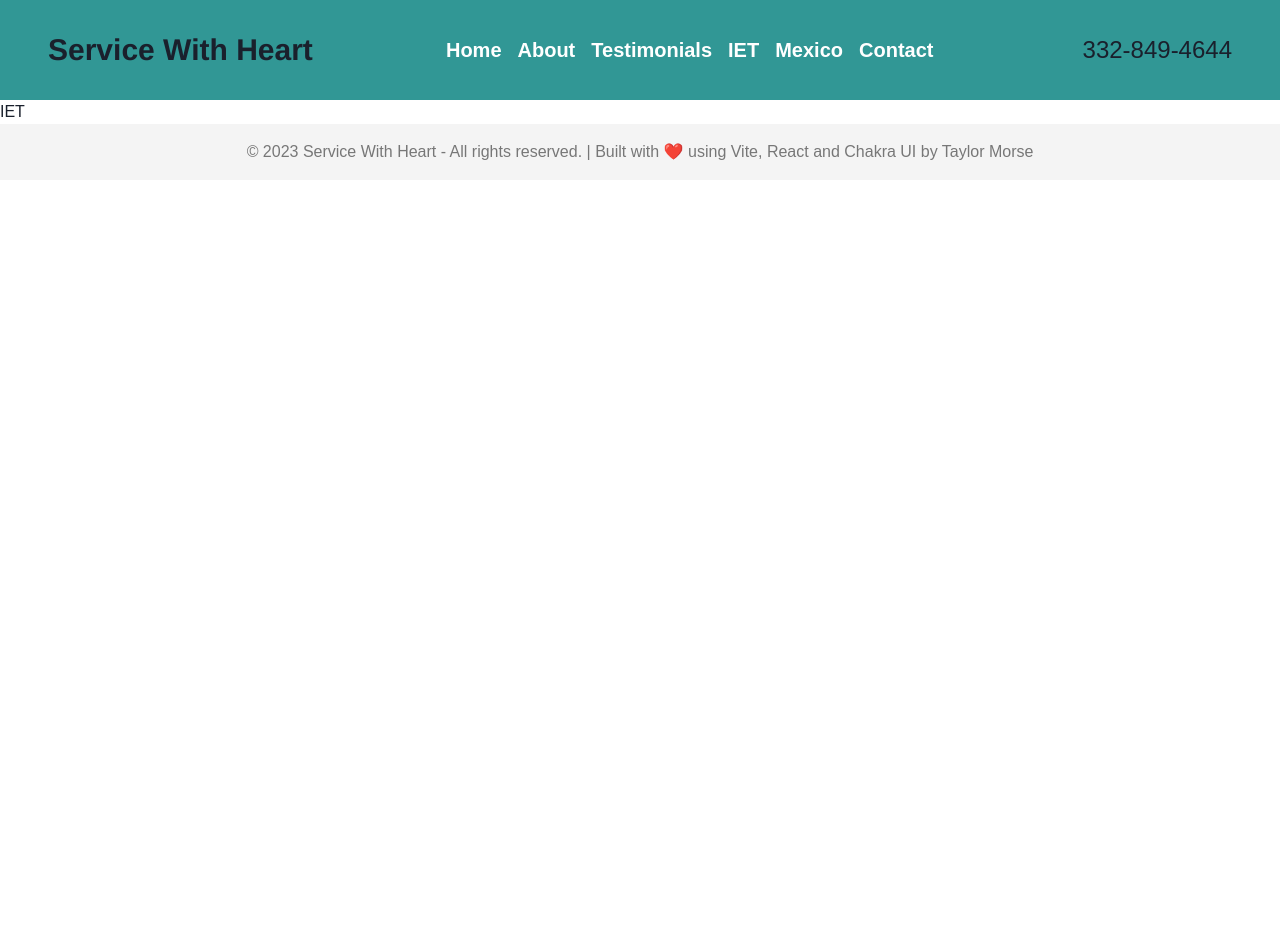
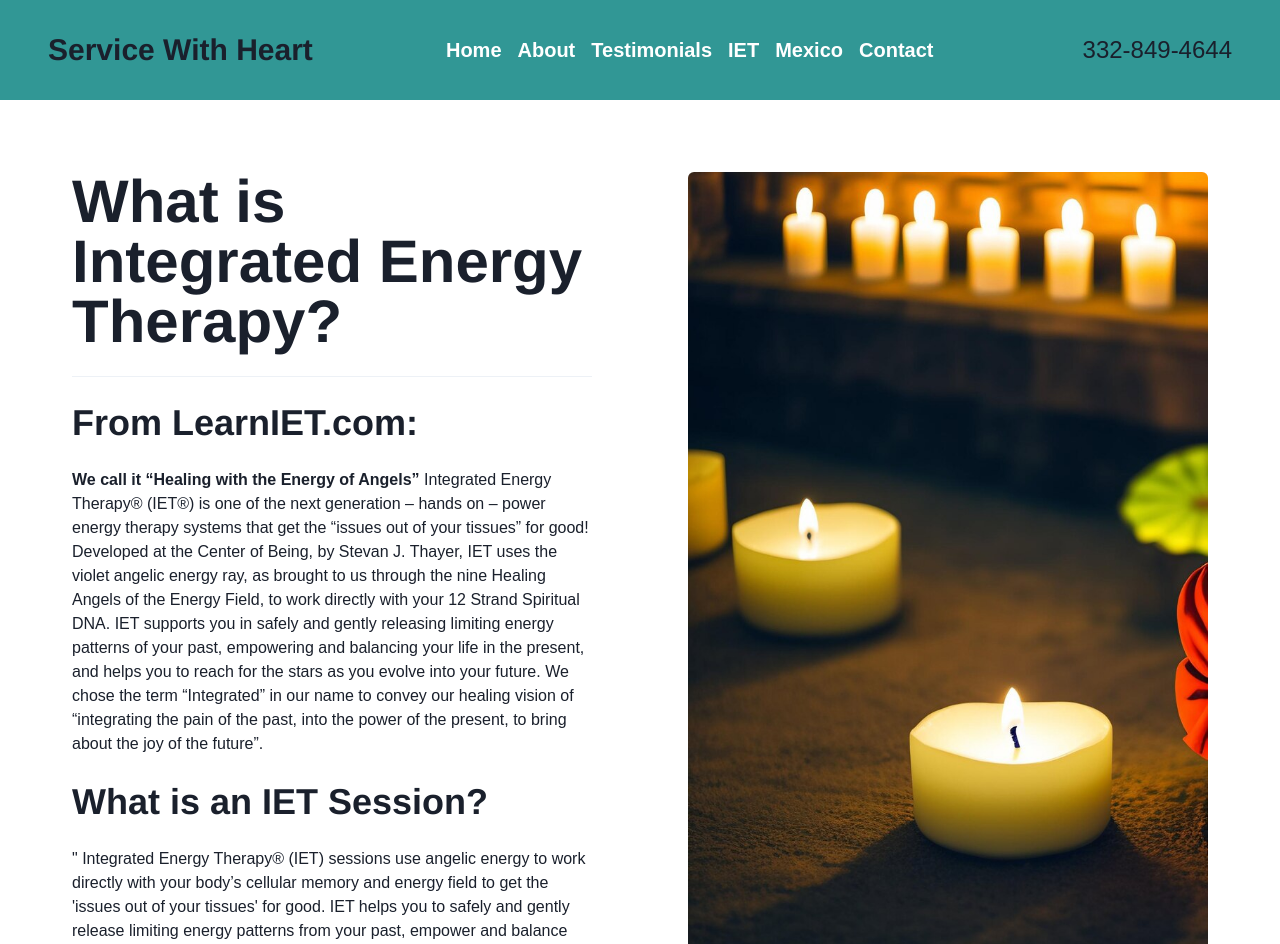
Before and after one commit to tmorse01/service-with-heart, a React (Vite) app: page /iet in a window 1280 px wide. Shown: the top 944 px of the page. Before the commit the page ends 800 px from the top, so only its background shows below. Built offline with nearby package versions, Linux system fonts and the light colour scheme.

Commit message:
IET page done

```diff
--- a/src/components/pages/About.jsx
+++ b/src/components/pages/About.jsx
@@ -6,7 +6,6 @@ const About = () => {
   return (
     <Box p={10}>
       <Flex
-        className="about-page"
         direction="column"
         alignItems="center"
         justifyContent="center"
--- a/src/components/pages/IET.jsx
+++ b/src/components/pages/IET.jsx
@@ -1,6 +1,68 @@
 import React from "react";
-
+import {
+  Stack,
+  Divider,
+  Image,
+  Box,
+  Flex,
+  Heading,
+  Text,
+} from "@chakra-ui/react";
+import GreenCandles from "../../assets/green_candles.jpg";
 const IET = () => {
-  return <div>IET</div>;
+  return (
+    <Box p={10}>
+      <Stack
+        direction={["column", "column", "row"]} // Stacks boxes on small screens, displays side by side on larger screens
+        spacing={[4, 4, 8]} // Adjust spacing between stacked boxes or side by side boxes
+      >
+        <Box p={[4, 4, 8]} gap={4} width={["100%", "100%", "50%"]}>
+          <Stack spacing="24px">
+            <Heading as="h2" size="3xl">
+              What is Integrated Energy Therapy?
+            </Heading>
+            <Divider />
+            <Heading as="h4" size="xl">
+              From LearnIET.com:
+            </Heading>
+            <Text>
+              <strong>We call it “Healing with the Energy of Angels” </strong>
+              Integrated Energy Therapy® (IET®) is one of the next generation –
+              hands on – power energy therapy systems that get the “issues out
+              of your tissues” for good! Developed at the Center of Being, by
+              Stevan J. Thayer, IET uses the violet angelic energy ray, as
+              brought to us through the nine Healing Angels of the Energy Field,
+              to work directly with your 12 Strand Spiritual DNA. IET supports
+              you in safely and gently releasing limiting energy patterns of
+              your past, empowering and balancing your life in the present, and
+              helps you to reach for the stars as you evolve into your future.
+              We chose the term “Integrated” in our name to convey our healing
+              vision of “integrating the pain of the past, into the power of the
+              present, to bring about the joy of the future”.
+            </Text>
+            <Heading as="h4" size="xl">
+              What is an IET Session?
+            </Heading>
+            <Text>
+              " Integrated Energy Therapy® (IET) sessions use angelic energy to
+              work directly with your body’s cellular memory and energy field to
+              get the 'issues out of your tissues' for good. IET helps you to
+              safely and gently release limiting energy patterns from your past,
+              empower and balance your life in the present, and embody your full
+              potential as you move into your future. "
+            </Text>
+          </Stack>
+        </Box>
+        <Box p={[4, 4, 8]} width={["100%", "100%", "50%"]}>
+          <Image
+            src={GreenCandles}
+            alt="Green candles"
+            objectFit="cover"
+            borderRadius="md"
+          />
+        </Box>
+      </Stack>
+    </Box>
+  );
 };
 export default IET;
--- a/src/components/shared/Header.jsx
+++ b/src/components/shared/Header.jsx
@@ -28,7 +28,7 @@ const Header = () => {
             mr={4}
             fontWeight="bold"
             fontSize="xl"
-            _hover={{ color: "blue.300" }}
+            _hover={{ color: "blue.200" }}
           >
             Home
           </Link>
@@ -39,7 +39,7 @@ const Header = () => {
             mr={4}
             fontWeight="bold"
             fontSize="xl"
-            _hover={{ color: "blue.300" }}
+            _hover={{ color: "blue.200" }}
           >
             About
           </Link>
@@ -50,7 +50,7 @@ const Header = () => {
             mr={4}
             fontWeight="bold"
             fontSize="xl"
-            _hover={{ color: "blue.300" }}
+            _hover={{ color: "blue.200" }}
           >
             Testimonials
           </Link>
@@ -61,7 +61,7 @@ const Header = () => {
             mr={4}
             fontWeight="bold"
             fontSize="xl"
-            _hover={{ color: "blue.300" }}
+            _hover={{ color: "blue.200" }}
           >
             IET
           </Link>
@@ -72,7 +72,7 @@ const Header = () => {
             mr={4}
             fontWeight="bold"
             fontSize="xl"
-            _hover={{ color: "blue.300" }}
+            _hover={{ color: "blue.200" }}
           >
             Mexico
           </Link>
@@ -83,7 +83,7 @@ const Header = () => {
             mr={4}
             fontWeight="bold"
             fontSize="xl"
-            _hover={{ color: "blue.300" }}
+            _hover={{ color: "blue.200" }}
           >
             Contact
           </Link>
```
